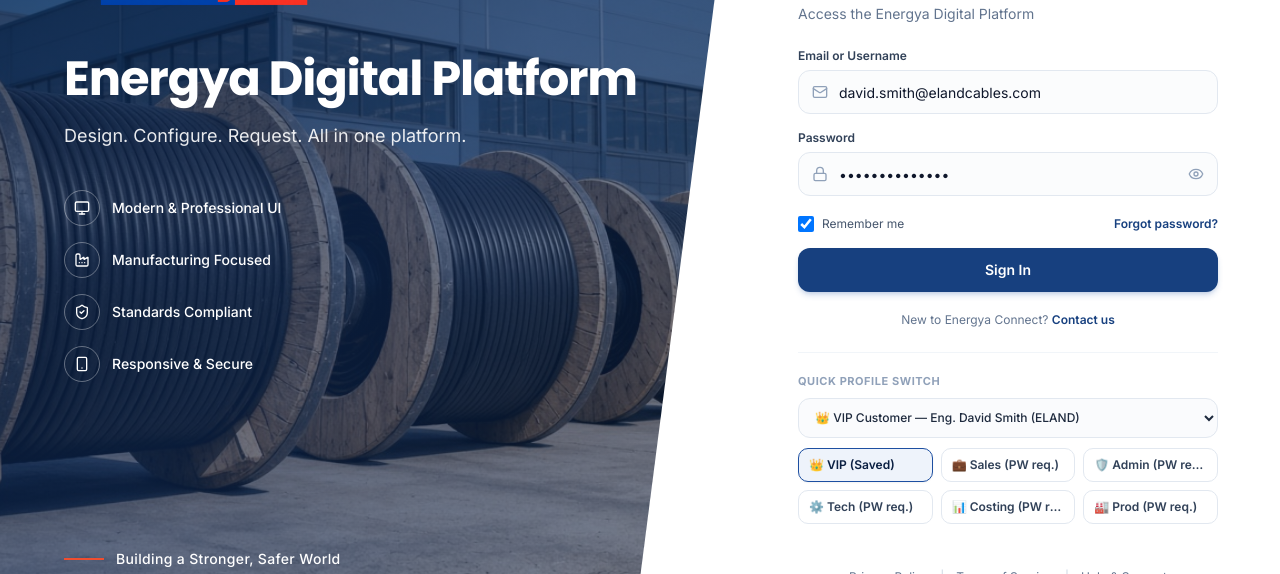
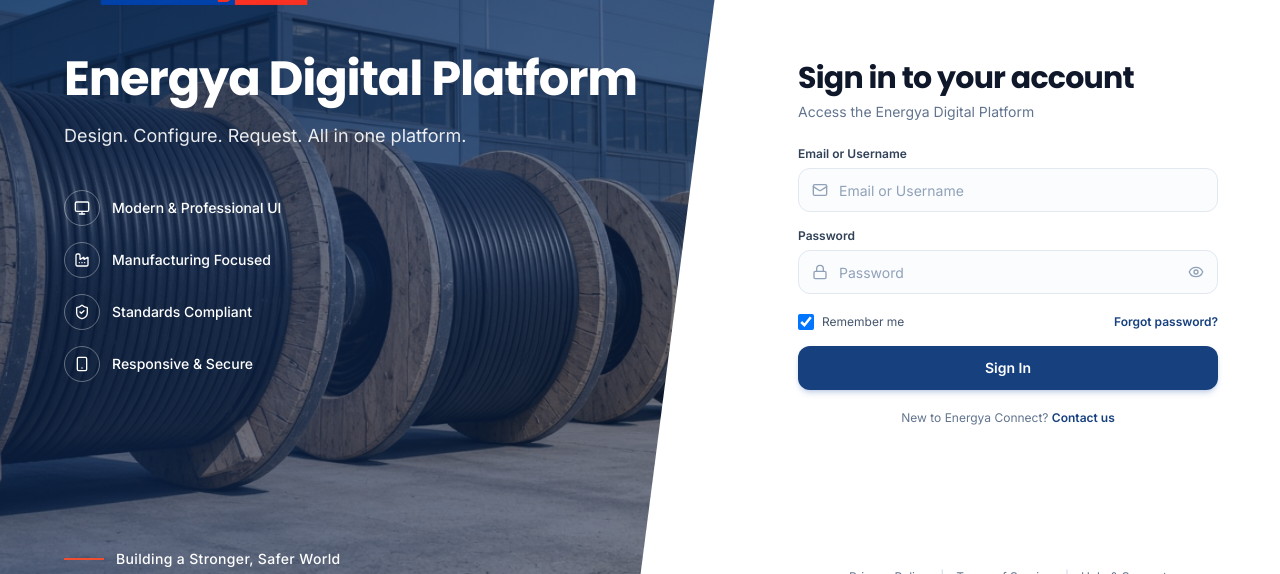
Before and after one commit to mahmoudshahin1/Eland-Cables, a React (Vite) app: page /login in a window 1280 px wide. Shown: the part 167-741 px from the top of the page. Built offline with nearby package versions, Linux system fonts and the light colour scheme; no server answers.

Commit message:
fix(login): remove quick profile switch cards and credentials prefill

```diff
--- a/src/auth/LoginPage.tsx
+++ b/src/auth/LoginPage.tsx
@@ -47,13 +47,12 @@ export default function LoginPage() {
     (import.meta as { env?: { PROD?: boolean } }).env?.PROD ? 'production' : process.env.NODE_ENV
   );
 
-  const [email, setEmail] = useState('david.smith@elandcables.com');
-  const [password, setPassword] = useState('Customer@2026!');
+  const [email, setEmail] = useState('');
+  const [password, setPassword] = useState('');
   const [showPassword, setShowPassword] = useState(false);
   const [rememberMe, setRememberMe] = useState(true);
   const [error, setError] = useState<string | null>(null);
   const [loading, setLoading] = useState(false);
-  const [selectedUserAccount, setSelectedUserAccount] = useState<string>('david.smith@elandcables.com');
   const [language, setLanguage] = useState<(typeof FUTURE_LANGUAGES)[number]>('English');
   const [languageOpen, setLanguageOpen] = useState(false);
   const languageMenuId = useId();
@@ -122,41 +121,7 @@ export default function LoginPage() {
     }
   }
 
-  const handleAccountSelectChange = (accountEmail: string) => {
-    setSelectedUserAccount(accountEmail);
-    if (accountEmail === 'david.smith@elandcables.com' || accountEmail.includes('david')) {
-      setEmail('david.smith@elandcables.com');
-      setPassword('Customer@2026!');
-      return;
-    }
-    if (accountEmail === 'm.ahmed@energya.com' || accountEmail.includes('sales')) {
-      setEmail('m.ahmed@energya.com');
-      setPassword(''); // Password required manually
-      return;
-    }
-    if (accountEmail === 'admin@energya.com' || accountEmail.includes('admin')) {
-      setEmail('admin@energya.com');
-      setPassword(''); // Password required manually
-      return;
-    }
-    if (accountEmail === 'technical@energya.com' || accountEmail === 't.hasan@energya.com' || accountEmail.includes('tech')) {
-      setEmail('technical@energya.com');
-      setPassword(''); // Password required manually
-      return;
-    }
-    if (accountEmail === 'k.salem@energya.com' || accountEmail.includes('cost')) {
-      setEmail('k.salem@energya.com');
-      setPassword(''); // Password required manually
-      return;
-    }
-    if (accountEmail === 'n.nabil@energya.com' || accountEmail.includes('proc') || accountEmail.includes('prod')) {
-      setEmail('n.nabil@energya.com');
-      setPassword(''); // Password required manually
-      return;
-    }
-    setEmail('');
-    setPassword('');
-  };
+
 
   const showForgotPassword = activeAuthView === 'forgot_password';
   const fieldClass =
@@ -383,94 +348,6 @@ export default function LoginPage() {
                       Contact us
                     </a>
                   </p>
-
-                  <div className="mt-6 pt-5 border-t border-slate-100">
-                    <p className="text-[11px] font-bold uppercase tracking-wider text-slate-400 mb-2">
-                      Quick Profile Switch
-                    </p>
-                    <select
-                      value={selectedUserAccount}
-                      onChange={(e) => handleAccountSelectChange(e.target.value)}
-                      className="w-full h-10 rounded-xl border border-slate-200 bg-slate-50/70 px-3 text-xs font-medium text-slate-800 focus:bg-white focus:border-brand-500 outline-none"
-                    >
-                      <option value="david.smith@elandcables.com">👑 VIP Customer — Eng. David Smith (ELAND)</option>
-                      <option value="m.ahmed@energya.com">💼 Sales — Mohamed Ahmed (m.ahmed@energya.com)</option>
-                      <option value="admin@energya.com">🛡️ Admin — System Administrator (admin@energya.com)</option>
-                      <option value="technical@energya.com">⚙️ Technical — Eng. Tarek Hasan (technical@energya.com)</option>
-                      <option value="k.salem@energya.com">📊 Costing — Khaled Salem (k.salem@energya.com)</option>
-                      <option value="n.nabil@energya.com">🏭 Production — Nader Nabil (n.nabil@energya.com)</option>
-                      <option value="custom">Type credentials manually</option>
-                    </select>
-
-                    <div className="mt-2.5 grid grid-cols-2 gap-2 sm:grid-cols-3">
-                      <button
-                        type="button"
-                        onClick={() => handleAccountSelectChange('david.smith@elandcables.com')}
-                        className={`truncate rounded-lg border px-2.5 py-2 text-left text-xs font-semibold transition-all ${
-                          selectedUserAccount === 'david.smith@elandcables.com'
-                            ? 'border-brand-500 bg-brand-50 text-brand-900 shadow-xs'
-                            : 'border-slate-200 hover:border-slate-300 text-slate-700 bg-white'
-                        }`}
-                      >
-                        👑 VIP (Saved)
-                      </button>
-                      <button
-                        type="button"
-                        onClick={() => handleAccountSelectChange('m.ahmed@energya.com')}
-                        className={`truncate rounded-lg border px-2.5 py-2 text-left text-xs font-semibold transition-all ${
-                          selectedUserAccount === 'm.ahmed@energya.com'
-                            ? 'border-brand-500 bg-brand-50 text-brand-900 shadow-xs'
-                            : 'border-slate-200 hover:border-slate-300 text-slate-700 bg-white'
-                        }`}
-                      >
-                        💼 Sales (PW req.)
-                      </button>
-                      <button
-                        type="button"
-                        onClick={() => handleAccountSelectChange('admin@energya.com')}
-                        className={`truncate rounded-lg border px-2.5 py-2 text-left text-xs font-semibold transition-all ${
-                          selectedUserAccount === 'admin@energya.com'
-                            ? 'border-brand-500 bg-brand-50 text-brand-900 shadow-xs'
-                            : 'border-slate-200 hover:border-slate-300 text-slate-700 bg-white'
-                        }`}
-                      >
-                        🛡️ Admin (PW req.)
-                      </button>
-                      <button
-                        type="button"
-                        onClick={() => handleAccountSelectChange('technical@energya.com')}
-                        className={`truncate rounded-lg border px-2.5 py-2 text-left text-xs font-semibold transition-all ${
-                          selectedUserAccount === 'technical@energya.com'
-                            ? 'border-brand-500 bg-brand-50 text-brand-900 shadow-xs'
-                            : 'border-slate-200 hover:border-slate-300 text-slate-700 bg-white'
-                        }`}
-                      >
-                        ⚙️ Tech (PW req.)
-                      </button>
-                      <button
-                        type="button"
-                        onClick={() => handleAccountSelectChange('k.salem@energya.com')}
-                        className={`truncate rounded-lg border px-2.5 py-2 text-left text-xs font-semibold transition-all ${
-                          selectedUserAccount === 'k.salem@energya.com'
-                            ? 'border-brand-500 bg-brand-50 text-brand-900 shadow-xs'
-                            : 'border-slate-200 hover:border-slate-300 text-slate-700 bg-white'
-                        }`}
-                      >
-                        📊 Costing (PW req.)
-                      </button>
-                      <button
-                        type="button"
-                        onClick={() => handleAccountSelectChange('n.nabil@energya.com')}
-                        className={`truncate rounded-lg border px-2.5 py-2 text-left text-xs font-semibold transition-all ${
-                          selectedUserAccount === 'n.nabil@energya.com'
-                            ? 'border-brand-500 bg-brand-50 text-brand-900 shadow-xs'
-                            : 'border-slate-200 hover:border-slate-300 text-slate-700 bg-white'
-                        }`}
-                      >
-                        🏭 Prod (PW req.)
-                      </button>
-                    </div>
-                  </div>
                 </>
               )}
           </div>
```
